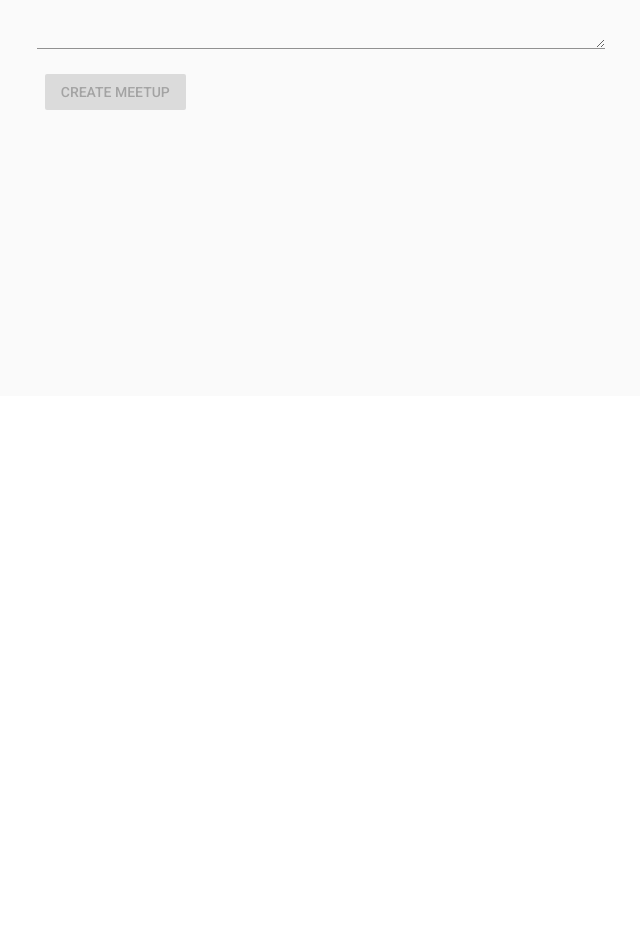
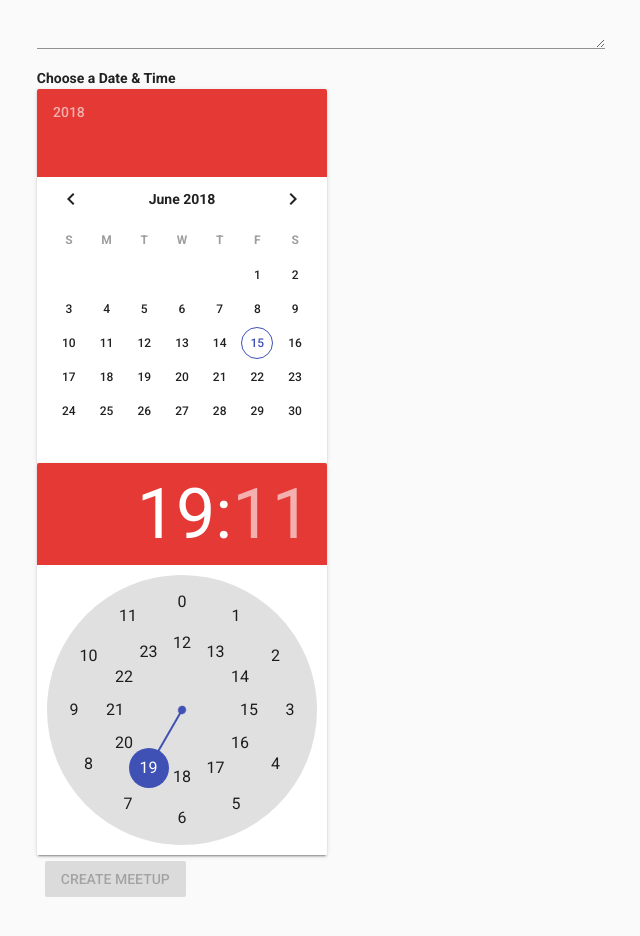
Before and after one commit to byteshiva/meetups-inspire, a Vue app: page /meetups-inspire/meetup/new in a window 1280 px wide. Shown: the part 560-1496 px from the top of the page, without its empty margins (319-959 px from the left). Before the commit the page ends 956 px from the top, so only its background shows below. Built offline with nearby package versions, Linux system fonts and the light colour scheme.

Commit message:
date and time picker added, temporary fix for router id string to number conversion(the data from route returns string but the method loadMeetup expects number hence the conversion method required) - listing of new meetup fixed

```diff
--- a/src/components/Meetup/CreateMeetup.vue
+++ b/src/components/Meetup/CreateMeetup.vue
@@ -66,6 +66,23 @@
                         </v-flex>
                     </v-layout>
                     <v-layout row>
+                        <v-flex xs12 offset-sm3>
+                            <h4>Choose a Date & Time </h4>
+                        </v-flex>
+                    </v-layout>
+                    <v-layout row>
+                        <v-flex xs12 offset-sm3 class="mb2">
+                            <v-date-picker v-model="date" format="24hr">
+                            </v-date-picker>
+                        </v-flex>
+                    </v-layout>
+                    <v-layout row>
+                        <v-flex xs12 offset-sm3>
+                            <v-time-picker v-model="time"  format="24hr">
+                            </v-time-picker>
+                        </v-flex>
+                    </v-layout>
+                    <v-layout row>
                         <v-flex xs12 sm6 offset-sm3>
                             <v-btn class="primary"
                                 :disabled="!formIsValid"
@@ -89,6 +106,8 @@ export default {
       location: '',
       imageUrl: 'http://angelomincuzzi.blog.ilsole24ore.com/wp-content/uploads/sites/109/2016/06/74639365_DDD1MM_aerial_view_of_the_City_of_London_Gherkin_Cheese_Grater_and_NatWest_Tower_plus_t-xlarge_transZgEkZX3M936N5BQK4Va8RWtT0gK_6EfZT336f62E.jpg',
       description: '',
+      date: '',
+      time: new Date(),
     };
   },
   computed: {
@@ -97,6 +116,19 @@ export default {
         this.location !== '' &&
         this.imageUrl !== '' &&
         this.description !== '';
+    },
+    submittableDateTime() {
+      const date = new Date(this.date);
+      if (typeof this.time === 'string') {
+        const hours = this.time.match(/^(\d+)/)[1];
+        const minutes = this.time.match(/:(\d+)/)[1];
+        date.setHours(hours);
+        date.setMinutes(minutes);
+      } else {
+        date.setHours(this.time.getHours());
+        date.setMinutes(this.time.getMinutes());
+      }
+      return date;
     },
   },
   methods: {
@@ -109,7 +141,7 @@ export default {
         location: this.location,
         imageUrl: this.imageUrl,
         description: this.description,
-        date: new Date(),
+        date: this.submittableDateTime,
       };
       this.$store.dispatch('createMeetup', meetupData);
       this.$router.push('/meetups');
--- a/src/components/Meetup/Meetup.vue
+++ b/src/components/Meetup/Meetup.vue
@@ -4,14 +4,19 @@
             <v-flex xs12>
                 <v-card>
                     <v-card-title>
-                       <h2 class="primary--text">{{ meetup.title }}</h2>
+                       <h2 class="primary--text" >
+                           {{
+                           meetup.title
+                           }}</h2>
                     </v-card-title>
                     <v-card-media
                             :src="meetup.imageUrl"
                             height="450px"
                     ></v-card-media>
                     <v-card-text>
-                        <div class="info--text">{{ meetup.date }} - Where it takes place </div>
+                        <div class="info--text" >{{ meetup.date | date }} -
+                            Where it takes place
+                        </div>
                         Lorem ipsum dolor sit. Excepteur deserunt mollit anim id est laborum.
                     </v-card-text>
                     <v-card-actions>
@@ -30,7 +35,8 @@ export default {
   computed: {
     meetup() {
       const obj = this;
-      return obj.$store.getters.loadedMeetup(obj.id);
+      const pId = parseInt(obj.id, 10);
+      return this.$store.getters.loadedMeetup(pId);
     },
   },
 };
--- a/src/components/Meetup/Meetups.vue
+++ b/src/components/Meetup/Meetups.vue
@@ -15,7 +15,7 @@
                                <v-card-title primary-title>
                                    <div>
                                     <h5 class="white--text mb0">{{ meetup.title }}</h5>
-                                    <div>{{ meetup.date }}</div>
+                                    <div>{{ meetup.date | date }}</div>
                                   </div>
                                </v-card-title>
                                <v-card-actions>
--- /dev/null
+++ b/src/filters/date.js
@@ -0,0 +1,14 @@
+
+export default (value) => {
+  const date = new Date(value);
+  return date.toLocaleString(
+    ['en-US'],
+    {
+      month: 'short',
+      day: '2-digit',
+      year: 'numeric',
+      hour: '2-digit',
+      minute: '2-digit',
+    },
+  );
+};
--- a/src/main.js
+++ b/src/main.js
@@ -3,6 +3,7 @@ import Vuetify from 'vuetify';
 import 'vuetify/dist/vuetify.min.css';
 // Helpers
 import colors from 'vuetify/es5/util/colors';
+import DateFilter from '@/filters/date';
 import App from './App.vue';
 import router from './router';
 import store from './store';
@@ -23,6 +24,7 @@ Vue.use(Vuetify, {
     success: colors.green.lighten2,
   },
 });
+Vue.filter('date', DateFilter);
 
 Vue.config.productionTip = false;
 /* eslint-disable no-new */
--- a/src/router.js
+++ b/src/router.js
@@ -28,6 +28,7 @@ Vue.use(Router);
 
 export default new Router({
   base: getBaseURL('prod'),
+  mode: 'history',
   routes: [
     {
       path: '/',
@@ -50,10 +51,10 @@ export default new Router({
       component: CreateMeetup,
     },
     {
-      path: '/meetups/:id',
+      path: '/meetups/:id', // add condition to check if the value is string or number
       name: 'Meetup',
+      component: Meetup,
       props: true,
-      component: Meetup,
     },
     {
       path: '/profile',
@@ -71,5 +72,4 @@ export default new Router({
       component: Signup,
     },
   ],
-  mode: 'history',
 });
--- a/src/store.js
+++ b/src/store.js
@@ -8,19 +8,23 @@ export default new Vuex.Store({
     loadedMeetups: [
       {
         imageUrl: 'https://www.opodo.de/blog/wp-content/uploads/sites/11/2014/10/New-York-an-einem-Tag-Reiseblog-7.jpg',
-        id: '1',
+        id: 1,
         title: 'Meetup in New York',
-        date: '2018-06-17',
+        date: new Date(),
+        location: 'New York',
+        description: 'New York, New York!',
       },
       {
         imageUrl: 'https://www.opodo.de/blog/wp-content/uploads/sites/11/2014/10/New-York-an-einem-Tag-Reiseblog-5.jpg',
-        id: '2',
+        id: 2,
         title: 'Meetup in Paris',
-        date: '2018-07-19',
+        date: new Date(),
+        location: 'Paris',
+        description: 'It\'s Paris!',
       },
     ],
     user: {
-      id: '3',
+      id: 3,
       registeredMeetups: ['3'],
     },
   },
@@ -51,7 +55,6 @@ export default new Vuex.Store({
       return getters.loadedMeetups.slice(0, 5);
     },
     loadedMeetup(state) {
-      console.log('loadedMeetup');
       return meetupId => state.loadedMeetups.find(meetup => meetup.id === meetupId);
     },
   },
```
Also changed, not shown: tests/unit/.eslintrc.js (added), 8 other files (tests, documents, lock files or other folders).
